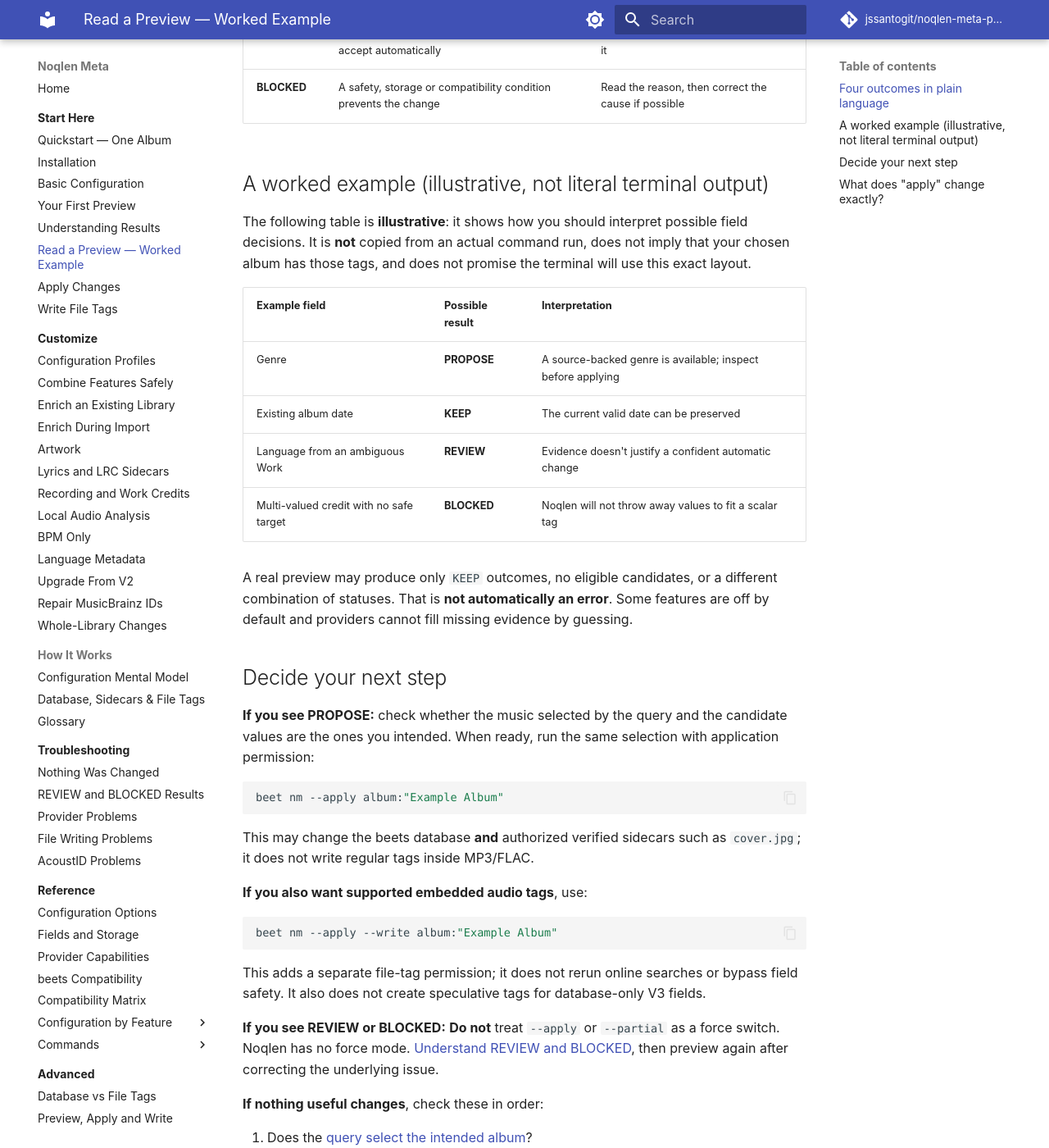
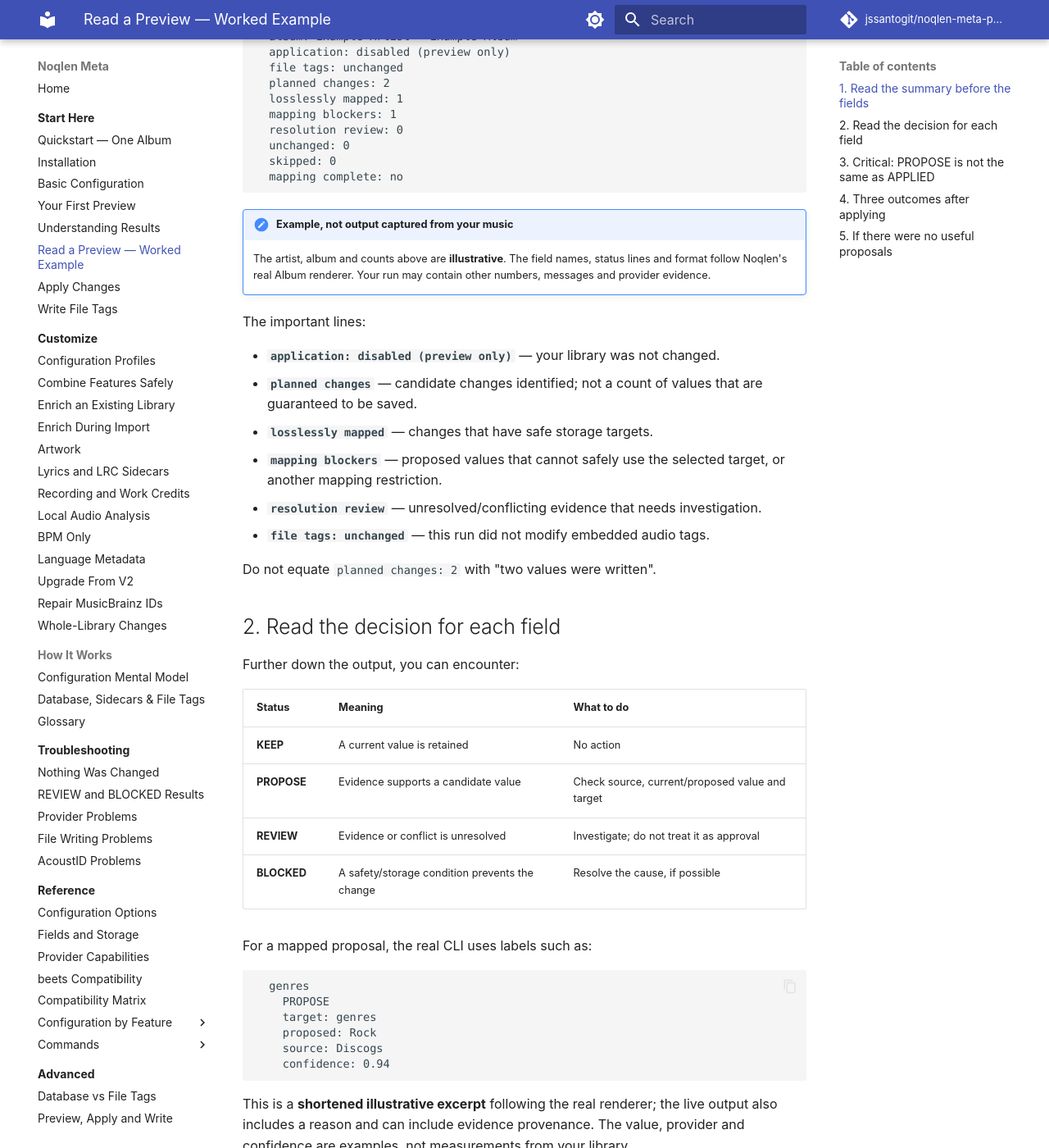
Before and after one commit to jssantogit/noqlen-meta-plugin, an MkDocs documentation site: the page built from site-docs/start-here/reading-preview.md, in a window 1280 px wide and 1400 px high, scrolled down 651 px. Shown: the whole window at 82% size. Built offline with MkDocs 1.6.1 and Material for MkDocs 9.7.7, drawn with Linux system fonts in a browser that asks for light colours; comment, search, counter and statistics services are not loaded; some of the changed text lies outside the part shown.

Commit message:
docs: validate beginner CLI decisions and rendered responsive experience
Clarify PROPOSE vs APPLIED and strict/partial blockers in quickstart, worked CLI preview and troubleshooting. Enforce duplicate-key-free YAML examples and real renderer label contracts. Add Chrome-based responsive QA in docs CI at 390px/mobile and 1366px/desktop, verifying five key pages and archiving 10 screenshots. No runtime or release changes. PR CI #41085131387 passed all 10 jobs and browser checks.

````diff
--- a/site-docs/start-here/reading-preview.md
+++ b/site-docs/start-here/reading-preview.md
@@ -1,95 +1,165 @@
-# Read your first preview
+# Read your first preview — using the real CLI format
 
-**Goal:** understand what Noqlen is telling you *before* giving it
-permission to change your library or files.
+**Goal:** decide whether a Noqlen enrichment is safe to apply, even when one
+field is proposed but another needs review or cannot be saved.
 
-Run a preview for an album already in your beets library:
+The illustrative excerpts below explain the **terminal** output shape; they
+are **not** a transcript of an actual album run.
+
+Start with an album already imported into beets:
 
 ```bash
 beet nm album:"Example Album"
 ```
 
-Replace the title with one from `beet ls -a`. This command may contact
-online sources, but **preview is read-only** for the library and audio files.
-You do not need `--apply` or `--write` to inspect proposals.
+Replace the title with one from `beet ls -a`. The preview may contact
+providers but leaves the database, audio files and sidecars unchanged.
+A preview **does not** commit changes.
 
-## Four outcomes in plain language
+## 1. Read the summary *before* the fields
 
-| Status | What it tells you | What you should do |
+A typical library-album preview starts with a summary like this:
+
+```text
+Noqlen Meta / library target preview:
+
+  album: Example Artist - Example Album
+  application: disabled (preview only)
+  file tags: unchanged
+  planned changes: 2
+  losslessly mapped: 1
+  mapping blockers: 1
+  resolution review: 0
+  unchanged: 0
+  skipped: 0
+  mapping complete: no
+```
+
+!!! note "Example, not output captured from your music"
+    The artist, album and counts above are **illustrative**. The field names,
+    status lines and format follow Noqlen's real Album renderer. Your run
+    may contain other numbers, messages and provider evidence.
+
+The important lines:
+
+- **`application: disabled (preview only)`** — your library was not changed.
+- **`planned changes`** — candidate changes identified; not a count of
+  values that are guaranteed to be saved.
+- **`losslessly mapped`** — changes that have safe storage targets.
+- **`mapping blockers`** — proposed values that cannot safely use the
+  selected target, or another mapping restriction.
+- **`resolution review`** — unresolved/conflicting evidence that needs
+  investigation.
+- **`file tags: unchanged`** — this run did not modify embedded audio tags.
+
+Do not equate `planned changes: 2` with "two values were written".
+
+## 2. Read the decision for each field
+
+Further down the output, you can encounter:
+
+| Status | Meaning | What to do |
 | --- | --- | --- |
-| **KEEP** | The existing value should remain | Nothing; this is normal |
-| **PROPOSE** | Noqlen has an eligible candidate | Compare the current and proposed values |
-| **REVIEW** | Evidence is ambiguous or not strong enough to accept automatically | Check identities/sources; don't force it |
-| **BLOCKED** | A safety, storage or compatibility condition prevents the change | Read the reason, then correct the cause if possible |
+| **KEEP** | A current value is retained | No action |
+| **PROPOSE** | Evidence supports a candidate value | Check source, current/proposed value and target |
+| **REVIEW** | Evidence or conflict is unresolved | Investigate; do not treat it as approval |
+| **BLOCKED** | A safety/storage condition prevents the change | Resolve the cause, if possible |
 
-## A worked example (illustrative, not literal terminal output)
+For a mapped proposal, the real CLI uses labels such as:
 
-The following table is **illustrative**: it shows how you should interpret
-possible field decisions. It is **not** copied from an actual command run,
-does not imply that your chosen album has those tags, and does not promise the
-terminal will use this exact layout.
+```text
+  genres
+    PROPOSE
+    target: genres
+    proposed: Rock
+    source: Discogs
+    confidence: 0.94
+```
 
-| Example field | Possible result | Interpretation |
-| --- | --- | --- |
-| Genre | **PROPOSE** | A source-backed genre is available; inspect before applying |
-| Existing album date | **KEEP** | The current valid date can be preserved |
-| Language from an ambiguous Work | **REVIEW** | Evidence doesn't justify a confident automatic change |
-| Multi-valued credit with no safe target | **BLOCKED** | Noqlen will not throw away values to fit a scalar tag |
+This is a **shortened illustrative excerpt** following the real renderer;
+the live output also includes a reason and can include evidence provenance.
+The value, provider and confidence are examples, not measurements from
+your library.
 
-A real preview may produce only `KEEP` outcomes, no eligible candidates,
-or a different combination of statuses. That is **not automatically an error**.
-Some features are off by default and providers cannot fill missing evidence
-by guessing.
+## 3. Critical: PROPOSE is not the same as APPLIED
 
-## Decide your next step
+**Strict** is the default mode. For a selected target, **one** ordinary
+`REVIEW` or mapping `BLOCKED` can cause **all** ordinary Noqlen changes
+for that target to be withheld, even if another field shows `PROPOSE`.
 
-**If you see PROPOSE:** check whether the music selected by the query and
-the candidate values are the ones you intended. When ready, run the same
-selection with application permission:
+Example: genre is `PROPOSE`, but a different field has no safe mapping.
+With ordinary strict `--apply`, Noqlen can report:
+
+```text
+  application mode: strict
+  application: blocked
+  mapping blockers: 1
+```
+
+In that case, **no ordinary database changes for that target were committed**.
+This is intentional preservation, not a silent failure. Check the actual
+`application` line in the output to learn what happened.
+
+When you want to correct the problem, first narrow the selected fields,
+fix source evidence or identify a supported storage target; then preview
+again.
+
+For experienced users who explicitly choose independent safe fields,
+`--apply --partial` can apply **only** safely mapped ordinary values
+while leaving reviewed or blocked fields alone:
+
+```bash
+beet nm --apply --partial album:"Example Album"
+```
+
+!!! warning "Partial is not a force switch"
+    Partial does **not** accept a `REVIEW` field, invent a mapping,
+    bypass stale-state checks, relax identity requirements or partially
+    synchronize media-file tags. Noqlen has **no force mode**. Prefer
+    resolving the blockers before broad changes.
+
+See [Strict versus Partial](../advanced/strict-vs-partial.md) for the
+exact authorized boundary.
+
+## 4. Three outcomes after applying
+
+| `application` summary | Meaning |
+| --- | --- |
+| `stored in library database (... fields)` | Eligible ordinary changes were persisted |
+| `blocked` | Strict mode withheld ordinary changes for that target |
+| `partially stored in library database (... fields)` | Explicit partial mode committed only independent eligible fields |
+
+**If a preview is read-only**, use the same album query with explicit
+`--apply` permission **only once you're satisfied with the planned
+changes and any blockers**:
 
 ```bash
 beet nm --apply album:"Example Album"
 ```
 
-This may change the beets database **and** authorized verified sidecars
-such as `cover.jpg`; it does not write regular tags inside MP3/FLAC.
-
-**If you also want supported embedded audio tags**, use:
+This can update beets' database and authorized `cover.jpg`, `back.jpg`
+or `.lrc` sidecars when their respective options and guards permit it.
+Ordinary embedded MP3/FLAC tags remain unchanged unless you separately
+request:
 
 ```bash
 beet nm --apply --write album:"Example Album"
 ```
 
-This adds a separate file-tag permission; it does not rerun online searches
-or bypass field safety. It also does not create speculative tags for
-database-only V3 fields.
+`--write` is not a way around a blocked proposal, and database-only
+fields such as Energy and Danceability never gain invented media tags.
 
-**If you see REVIEW or BLOCKED:** **Do not** treat `--apply` or
-`--partial` as a force switch. Noqlen has no force mode.
-[Understand REVIEW and BLOCKED](../troubleshooting/review-blocked.md),
-then preview again after correcting the underlying issue.
+## 5. If there were no useful proposals
 
-**If nothing useful changes**, check these in order:
+Check, in order:
 
-1. Does the [query select the intended album](../troubleshooting/nothing-changed.md)?
-2. Is the desired [field enabled](../configuration/fields.md)?
-3. Is a suitable [provider or local analyzer](../concepts/mental-model.md)
-   enabled?
-4. Is there a verified MusicBrainz identity or defensible source evidence?
-5. Is an existing value intentionally protected from replacement?
+1. Does the query match music in your beets library? Try `beet ls -a`.
+2. Is the field enabled? Inspect `beet config noqlenmeta.fields`.
+3. Does an enabled provider or local analyzer support that field?
+4. Does the album/track have the required identifiers and evidence?
+5. Is there already a value Noqlen must preserve?
 
-## What does "apply" change exactly?
-
-```text
-beet nm QUERY                    -> Preview only
-beet nm --apply QUERY            -> Database + authorized sidecars
-beet nm --apply --write QUERY    -> Above + supported embedded audio tags
-```
-
-For the complete contract, see
-[Where metadata goes](../concepts/data-destinations.md) and
-[Preview, Apply and Write](../advanced/preview-apply-write.md).
-
-When you're comfortable interpreting previews,
-[choose a configuration profile](../recipes/configuration-profiles.md)
-or [combine features](../recipes/combine-features.md).
+Next steps: [Nothing changed](../troubleshooting/nothing-changed.md),
+[REVIEW and BLOCKED](../troubleshooting/review-blocked.md),
+[configuration mental model](../concepts/mental-model.md),
+or [choose a small profile](../recipes/configuration-profiles.md).
````
Also changed, not shown: site-docs/start-here/quickstart.md (+18 -9 lines), site-docs/start-here/understanding-results.md (+6 -0 lines), site-docs/troubleshooting/review-blocked.md (+9 -0 lines), 3 other files.
